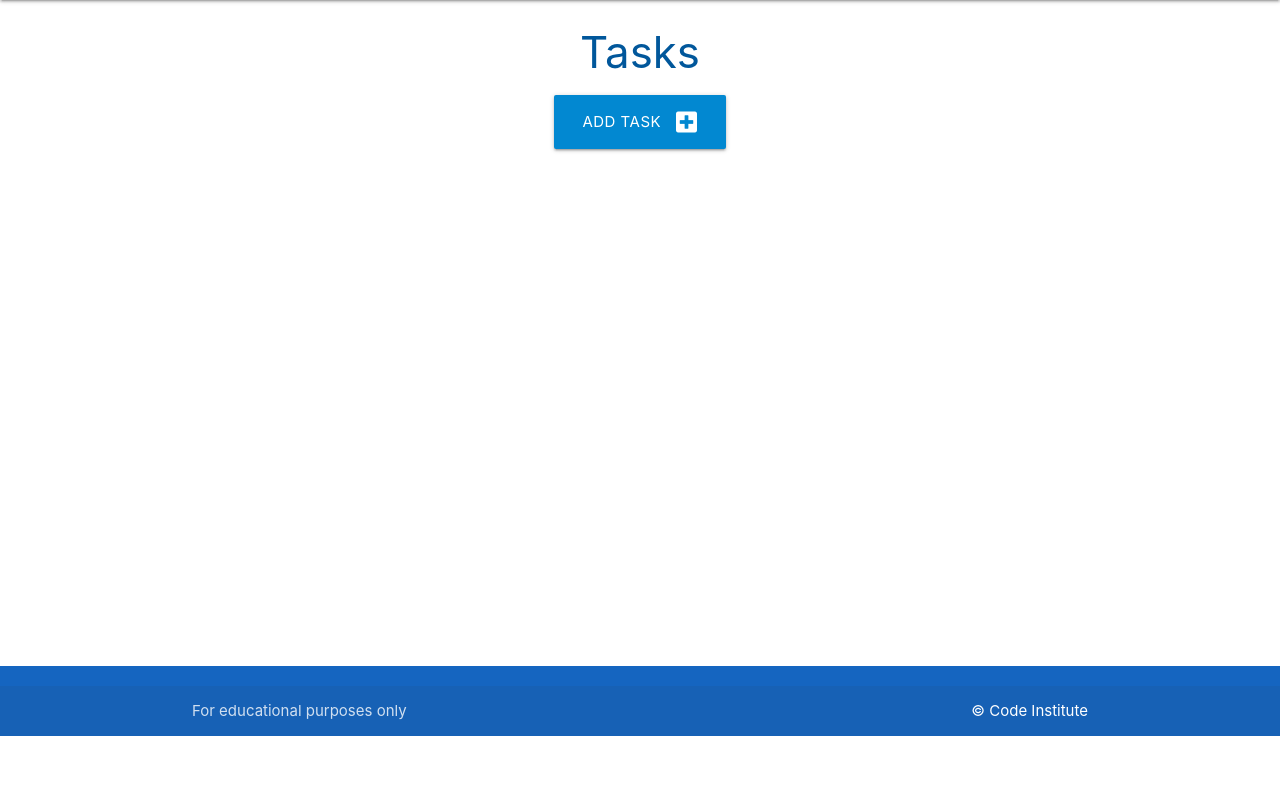
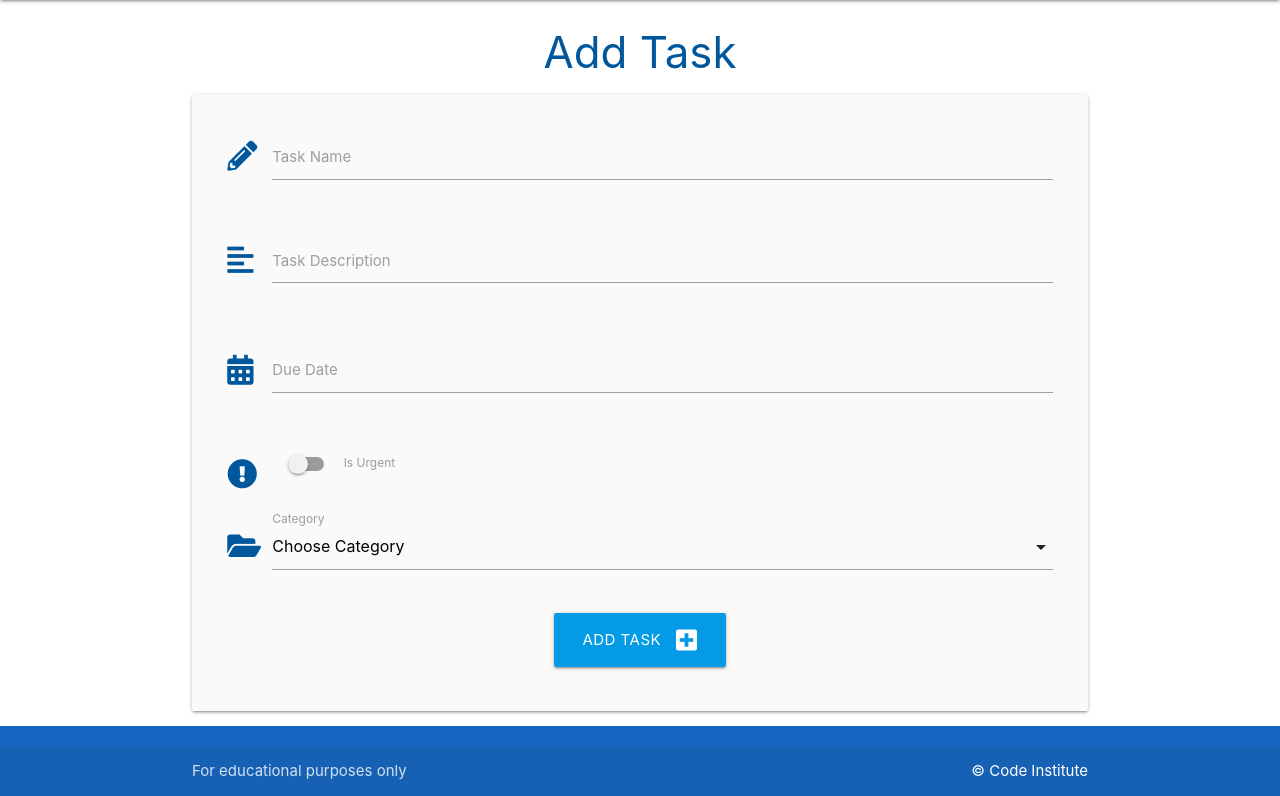
Before and after one commit to Dayasuvagiya/rdms-mini-project, a Flask app: page / in a window 1280 px wide. Shown: the part 64-860 px from the top of the page. Before the commit the page ends 800 px from the top, so only its background shows below. Run offline with Flask 3, Linux system fonts and the light colour scheme.

Commit message:
Tasks: -Added all tasks -updated js file adding date -added tasks in route file

```diff
--- a/taskmanager/routes.py
+++ b/taskmanager/routes.py
@@ -34,19 +34,26 @@ def edit_category(category_id):
     return render_template("edit_category.html", category=category)
 
 
-@app.route("/delete_category<int:category_id>")
+@app.route("/delete_category/<int:category_id>")
 def delete_category(category_id):
     category = Category.query.get_or_404(category_id)
     db.session.delete(category)
     db.session.commit()
     return redirect(url_for("categories"))
 
+
 @app.route("/add_task", methods=["GET", "POST"])
 def add_task():
     categories = list(Category.query.order_by(Category.category_name).all())
     if request.method == "POST":
-        category = Category(category_name=request.form.get("category_name"))
-        db.session.add(category)
+        task = Task(
+            task_name=request.form.get("task_name"),
+            task_description=request.form.get("task_description"),
+            is_urgent=bool(True if request.form.get("is_urgent") else False),
+            due_date=request.form.get("due_date"),
+            category_id=request.form.get("category_id")
+        )
+        db.session.add(task)
         db.session.commit()
-        return redirect(url_for("categories"))
-    return render_template("add_category.html")
+        return redirect(url_for("home"))
+    return render_template("add_task.html", categories=categories)
--- a/taskmanager/static/js/script.js
+++ b/taskmanager/static/js/script.js
@@ -1,4 +1,16 @@
-document.addEventListener('DOMContentLoaded', function() {
-    let sidenav = document.querySelectorAll('.sidenav');
-    M.Sidenav.init(elems, options);
+document.addEventListener("DOMContentLoaded", function() {
+  // sidenav initialization
+  let sidenav = document.querySelectorAll(".sidenav");
+  M.Sidenav.init(sidenav);
+
+  // datepicker initialization
+  let datepicker = document.querySelectorAll(".datepicker");
+  M.Datepicker.init(datepicker, {
+      format: "dd mmmm, yyyy",
+      i18n: {done: "Select"}
   });
+
+  // select initialization
+  let selects = document.querySelectorAll("select");
+  M.FormSelect.init(selects);
+});
--- a/taskmanager/templates/tasks.html
+++ b/taskmanager/templates/tasks.html
@@ -1,12 +1,70 @@
 {% extends "base.html" %}
 {% block content %}
 
-<h3 class="light-blue-text text-darken-4 center-align">Tasks</h3>
-<div class="row">
-    <div class="col s12 center-align">
-        <a href="{{ url_for('add_task') }}" class="btn-large light-blue darken-2">
-            Add Task <i class="fas fa-plus-square right"></i>
-        </a>
-    </div>
+<h3 class="light-blue-text text-darken-4 center-align">Add Task</h3>
+
+<div class="row card-panel grey lighten-5">
+    <form class="col s12" method="POST" action="{{ url_for('add_task') }}">
+        <!-- task name -->
+        <div class="row">
+            <div class="input-field col s12">
+                <i class="fas fa-pencil-alt prefix light-blue-text text-darken-4"></i>
+                <input id="task_name" name="task_name" minlength="5" maxlength="50" type="text" class="validate" required>
+                <label for="task_name">Task Name</label>
+            </div>
+        </div>
+        <!-- task description -->
+        <div class="row">
+            <div class="input-field col s12">
+                <i class="fas fa-align-left prefix light-blue-text text-darken-4"></i>
+                <textarea id="task_description" name="task_description" minlength="5" maxlength="200"
+                    type="text" class="materialize-textarea validate" required></textarea>
+                <label for="task_description">Task Description</label>
+            </div>
+        </div>
+        <!-- due date -->
+        <div class="row">
+            <div class="input-field col s12">
+                <i class="fas fa-calendar-alt prefix light-blue-text text-darken-4"></i>
+                <input id="due_date" name="due_date" type="text" class="datepicker validate" required>
+                <label for="due_date">Due Date</label>
+            </div>
+        </div>
+        <!-- is urgent -->
+        <div class="row">
+            <div class="input-field col s12">
+                <div class="switch">
+                    <i class="fas fa-exclamation-circle prefix light-blue-text text-darken-4"></i>
+                    <label for="is_urgent">
+                        <input id="is_urgent" name="is_urgent" type="checkbox">
+                        <span class="lever"></span>
+                        Is Urgent
+                    </label>
+                </div>
+            </div>
+        </div>
+        <!-- category id -->
+        <div class="row">
+            <div class="input-field col s12">
+                <i class="fas fa-folder-open prefix light-blue-text text-darken-4"></i>
+                <select id="category_id" name="category_id" class="validate" required>
+                    <option value="" disabled selected>Choose Category</option>
+                    {% for category in categories %}
+                        <option value="{{ category.id }}">{{ category.category_name }}</option>
+                    {% endfor %}
+                </select>
+                <label for="category_id">Category</label>
+            </div>
+        </div>
+        <!-- submit button -->
+        <div class="row">
+            <div class="col s12 center-align">
+                <button type="submit" class="btn-large light-blue darken-1">
+                    Add Task <i class="fas fa-plus-square right"></i>
+                </button>
+            </div>
+        </div>
+    </form>
 </div>
+
 {% endblock %}
```
